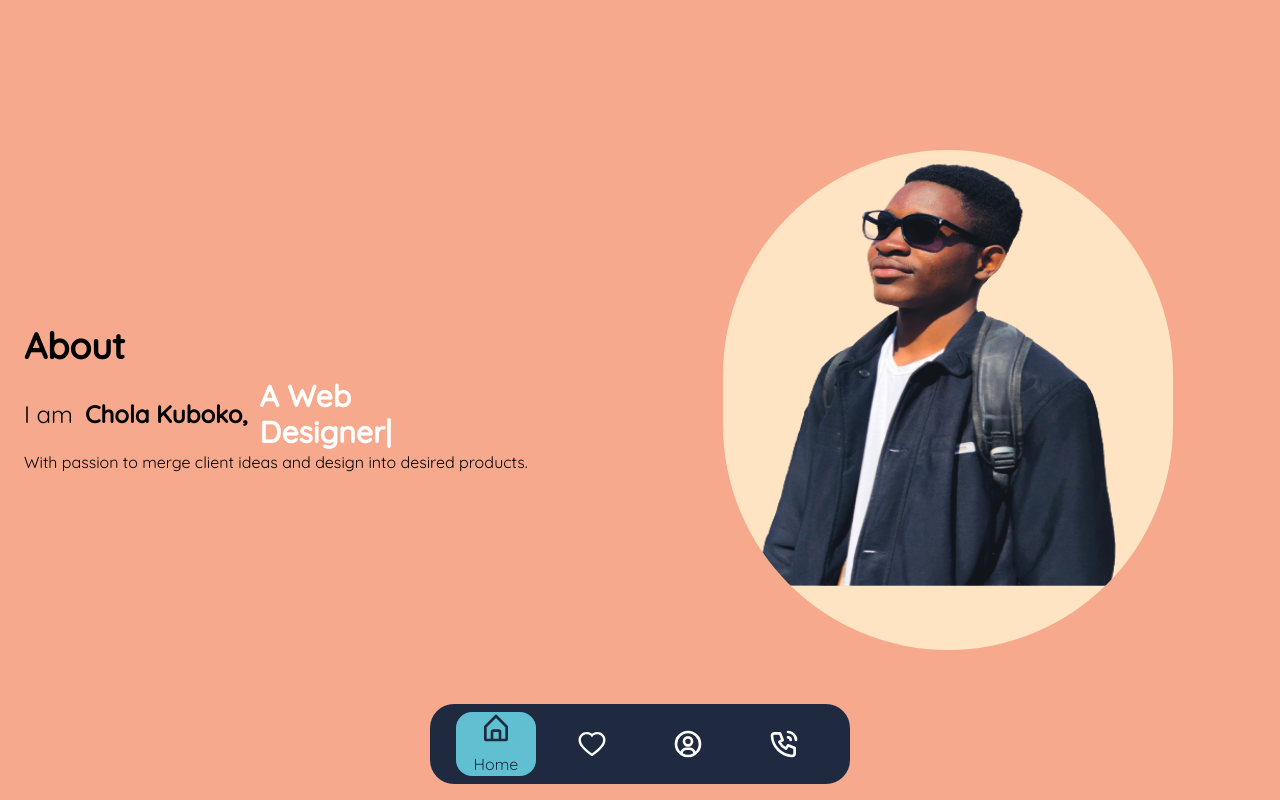
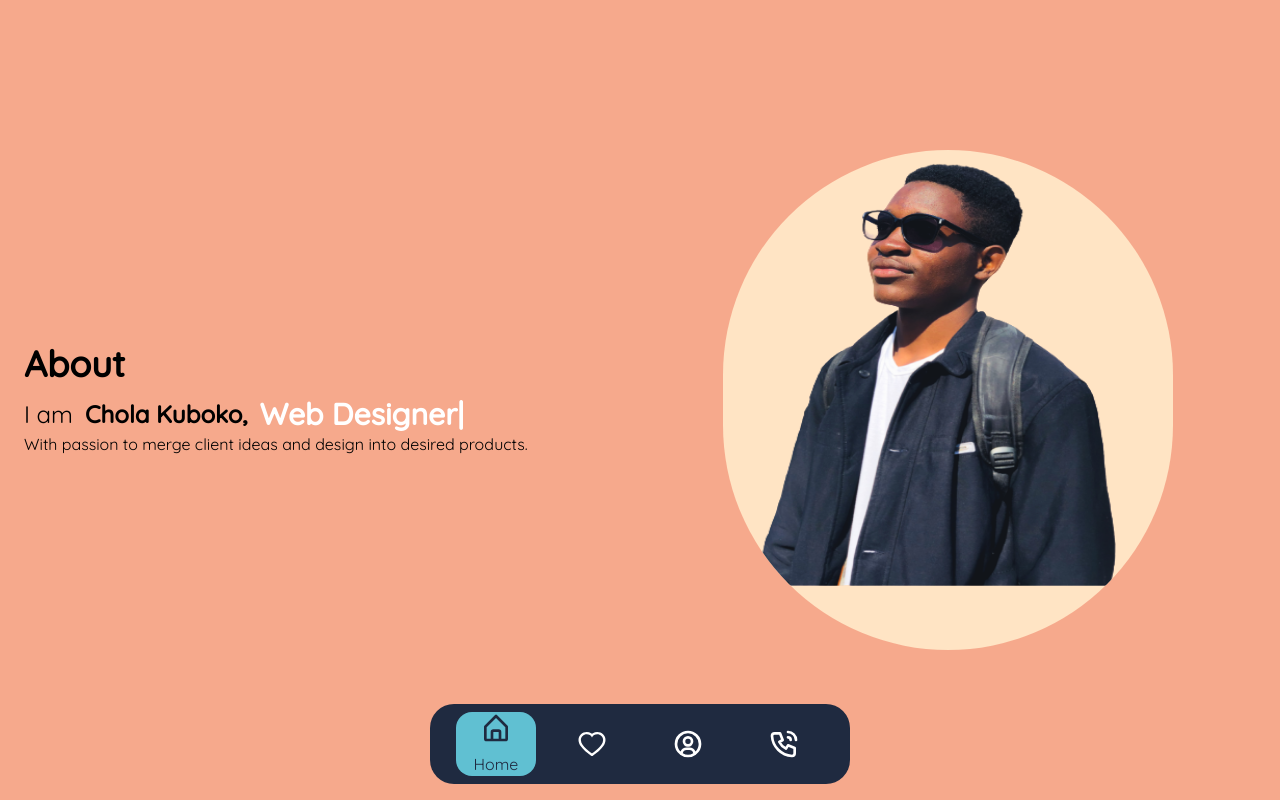
Before and after one commit to DC-21/react-tailwind-bottom-nav-webapp, a React (Vite) app: page /about in a window 1280 px wide. Built offline with nearby package versions, Linux system fonts and the light colour scheme.

Commit message:
first commit

```diff
--- a/src/pages/About.jsx
+++ b/src/pages/About.jsx
@@ -13,12 +13,12 @@ const About = () => {
                 <p>I am</p><p className="font-bold">Chola Kuboko,</p>
                 <TypeAnimation
                   sequence={[
-                    "A Web Developer",
+                    "Web Developer",
                     2000,
-                    "A Web Designer",
+                    "Web Designer",
                     2000,
                   ]}
-                  className="md:text-3xl z-10 md:pt-0 pt-8 text-sm  md:text-left text-center w-[150px] font-bold text-white"
+                  className="md:text-3xl z-10 text-xs  md:text-left text-center w-[300px] font-bold text-white"
                   repeat={Infinity}
                   wrapper="p"
                 />
```
